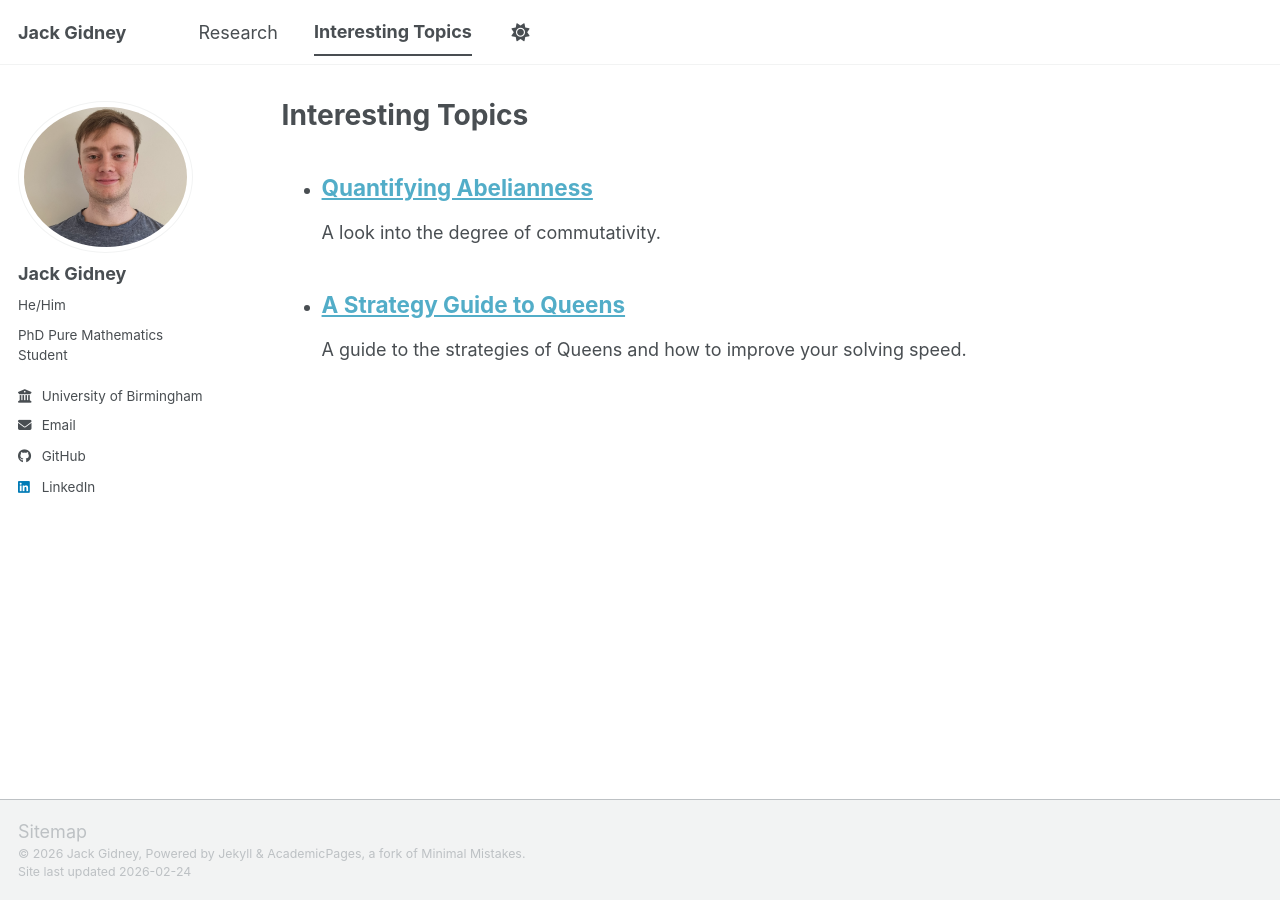
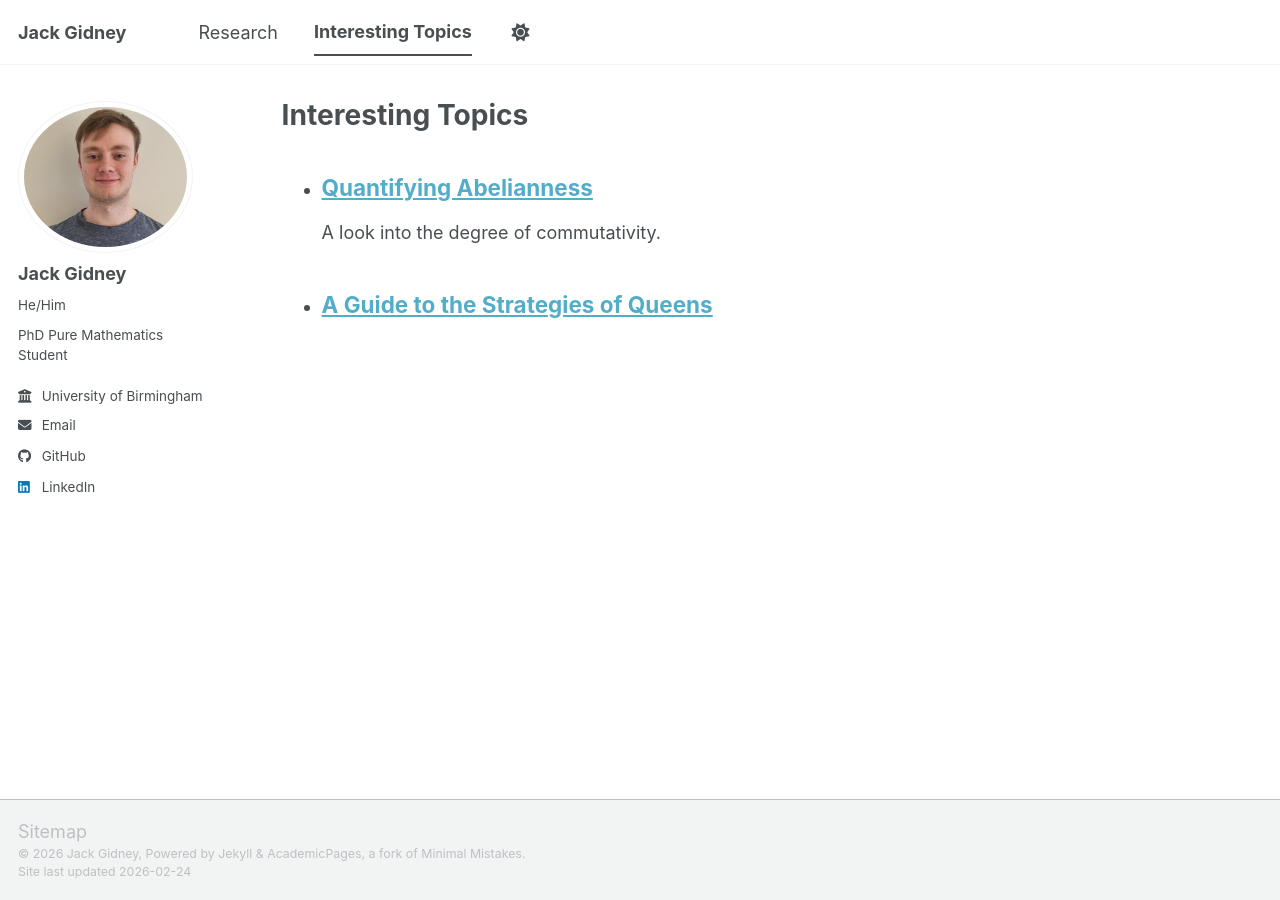
Before and after one commit to jgidney44/jgidney44.github.io, a Jekyll site: the page built from _pages/interesting-topics.html, in a window 1280 px wide. Built offline with Jekyll 4.4.1, drawn with Linux system fonts in a browser that asks for light colours; a script bundle is joined from its source files by our own code; library files that are not in the unit come from our copies.

Commit message:
Update queens.md

```diff
--- a/_topics/queens.md
+++ b/_topics/queens.md
@@ -1,7 +1,6 @@
 ---
-title: 'A Strategy Guide to Queens'
+title: 'A Guide to the Strategies of Queens'
 permalink: /interesting-topics/queens
-excerpt: 'A guide to the strategies of Queens and how to improve your solving speed.'
 layout: pdf
 pdf: /assets/Guide_to_Queens.pdf
 ---
```
